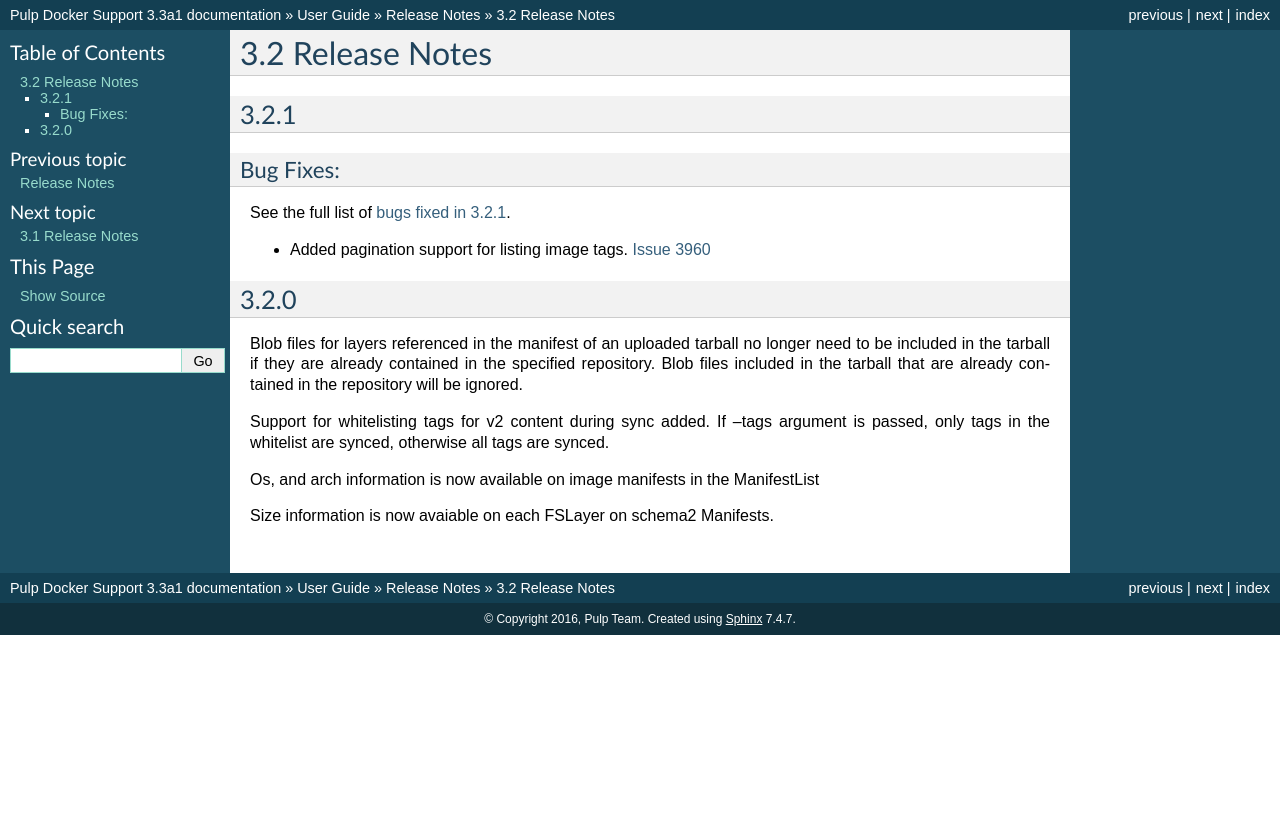
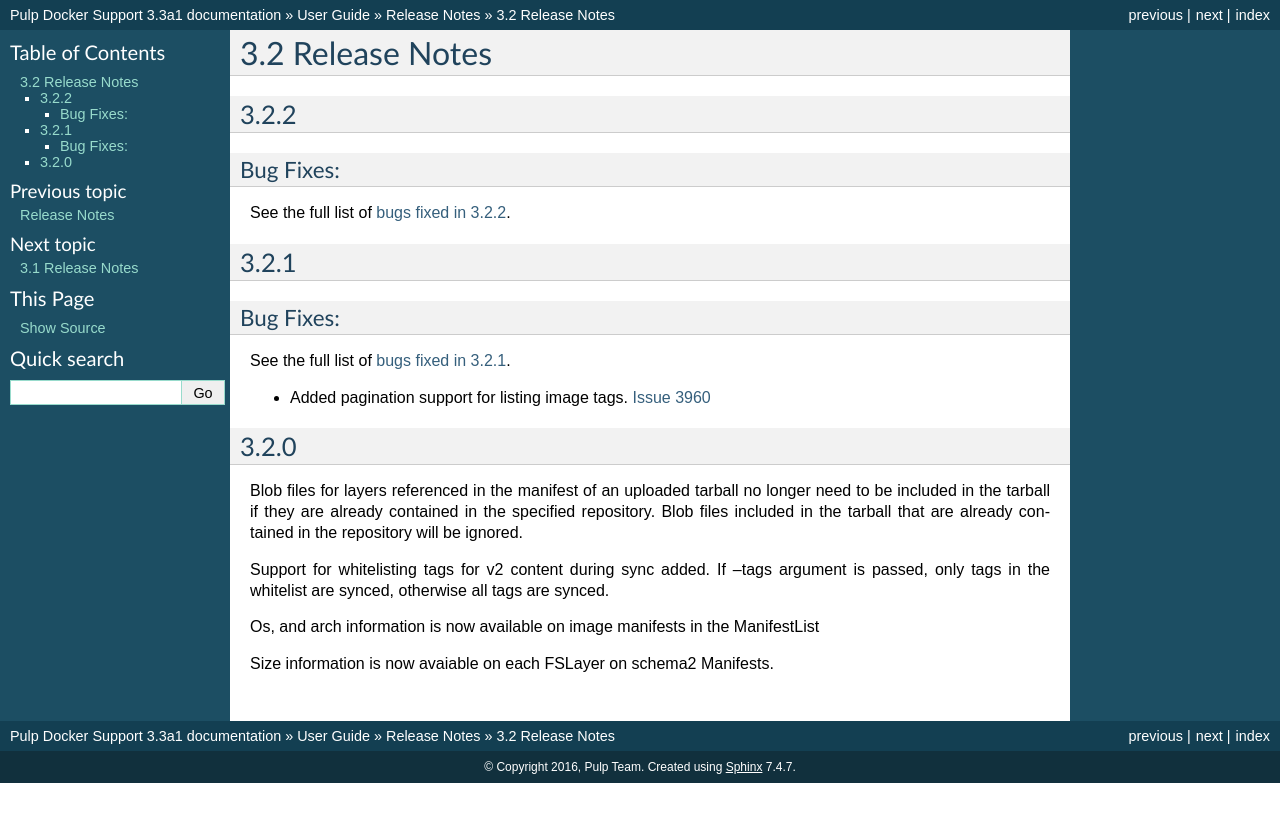
Before and after one commit to pulp/pulp_docker, a Sphinx documentation site: the page built from docs/user-guide/release-notes/3.2.x.rst, in a window 1280 px wide. Shown: the top 822 px of the page. Built offline with Sphinx 7.4.7, drawn with Linux system fonts in a browser that asks for light colours.

Commit message:
Add release notes for 3.2.2

```diff
--- a/docs/user-guide/release-notes/3.2.x.rst
+++ b/docs/user-guide/release-notes/3.2.x.rst
@@ -1,5 +1,14 @@
 3.2 Release Notes
 =================
+
+3.2.2
+-----
+
+Bug Fixes:
+**********
+
+See the full list of :fixedbugs_pulp_docker:`3.2.2`.
+
 
 3.2.1
 -----
```
